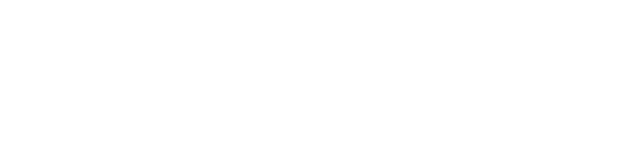
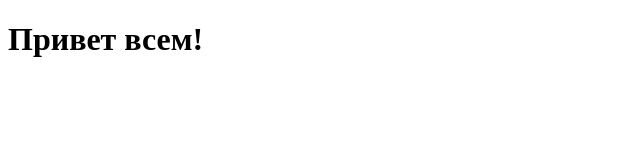
Before and after one commit to Nastyshaaa/new-repo, a plain HTML site: page index.html in a window 1280 px wide. Shown: the whole page, without its empty margins (0-640 px from the left). Drawn offline with Linux system fonts and the light colour scheme.

Commit message:
добавлен заголовок

```diff
--- a/index.html
+++ b/index.html
@@ -6,6 +6,6 @@
     <title>Document</title>
 </head>
 <body>
-
+    <h1>Привет всем!</h1>
 </body>
 </html>
```
